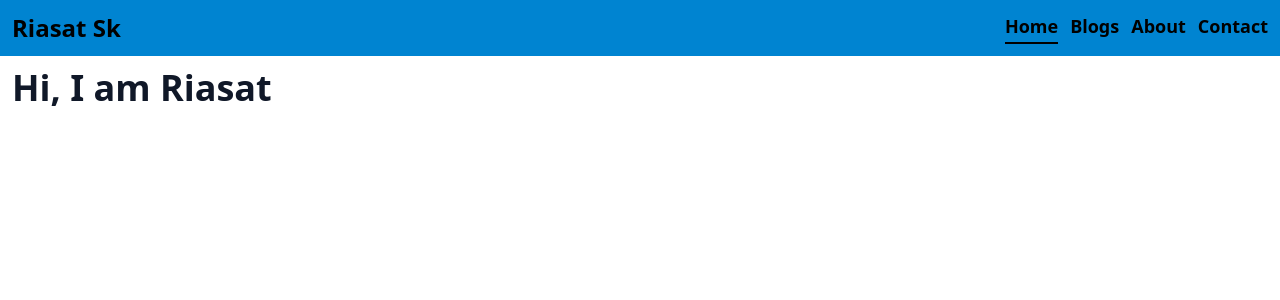
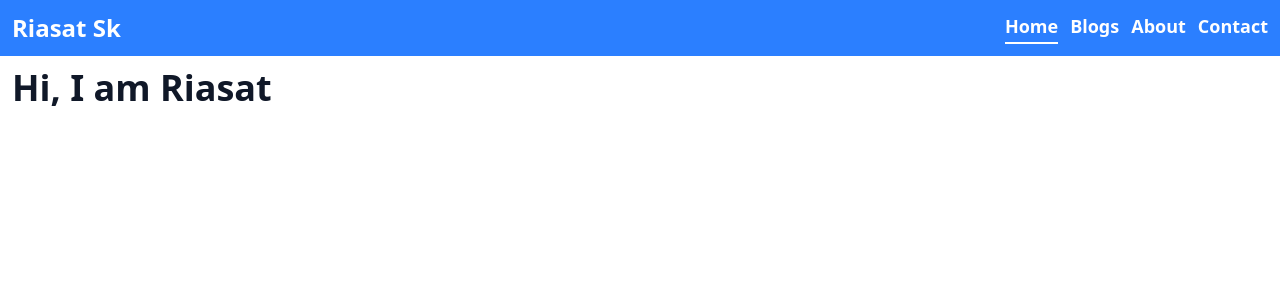
Before and after one commit to riasatsk/riasat.dev, a SvelteKit app: page / in a window 1280 px wide. Shown: the top 300 px of the page. Built offline with nearby package versions, Linux system fonts and the light colour scheme.

Commit message:
modified:   src/routes/+layout.svelte 	modified:   src/routes/+page.svelte 	modified:   src/routes/about/+page.svelte 	modified:   src/routes/blogs/+page.svelte 	modified:   src/routes/contact/+page.svelte

```diff
--- a/src/routes/+layout.svelte
+++ b/src/routes/+layout.svelte
@@ -5,8 +5,8 @@
 	let { children } = $props();
 </script>
 
-<nav class="bg-sky-600 p-3 md:flex md:justify-between dark:text-white">
-	<h1 class="font-sans text-2xl font-bold">Riasat Sk</h1>
+<nav class="bg-blue-500 p-3 md:flex md:justify-between text-white">
+	<h1 class="font-sans text-2xl font-bold"><a href="/">Riasat Sk</a></h1>
 	<ul class="flex gap-3 text-lg font-semibold">
 		<li class={page.url.pathname === '/' ? 'border-b-2' : ''}><a href="/">Home</a></li>
 		<li class={page.url.pathname === '/blogs' ? 'border-b-2' : ''}><a href="/blogs">Blogs</a></li>
--- a/src/routes/+page.svelte
+++ b/src/routes/+page.svelte
@@ -1,3 +1,6 @@
+<svelte:head>
+    <title>Riasat's Web Page</title>
+</svelte:head>
 <main class="prose xl:prose-xl p-3">
 <h2 class="dark:text-white">Hi, I am Riasat</h2>
 </main>
--- a/src/routes/about/+page.svelte
+++ b/src/routes/about/+page.svelte
@@ -0,0 +1,5 @@
+<svelte:head>
+    <title>
+        About Me | Riasat Sk
+    </title>
+</svelte:head>
--- a/src/routes/blogs/+page.svelte
+++ b/src/routes/blogs/+page.svelte
@@ -0,0 +1,5 @@
+<svelte:head>
+    <title>
+        My Blogs | Riasat Sk
+    </title>
+</svelte:head>
--- a/src/routes/contact/+page.svelte
+++ b/src/routes/contact/+page.svelte
@@ -16,7 +16,9 @@
         }
 	}
 </script>
-
+<svelte:head>
+	<title>Contact Me | Riasat Sk</title>
+</svelte:head>
 <main class="flex justify-center p-3">
 	<div class="flex w-80 flex-col justify-center gap-3 font-sans md:w-96 dark:text-white">
 		<h1 class=" text-center text-2xl font-semibold">Contact Me</h1>
```
